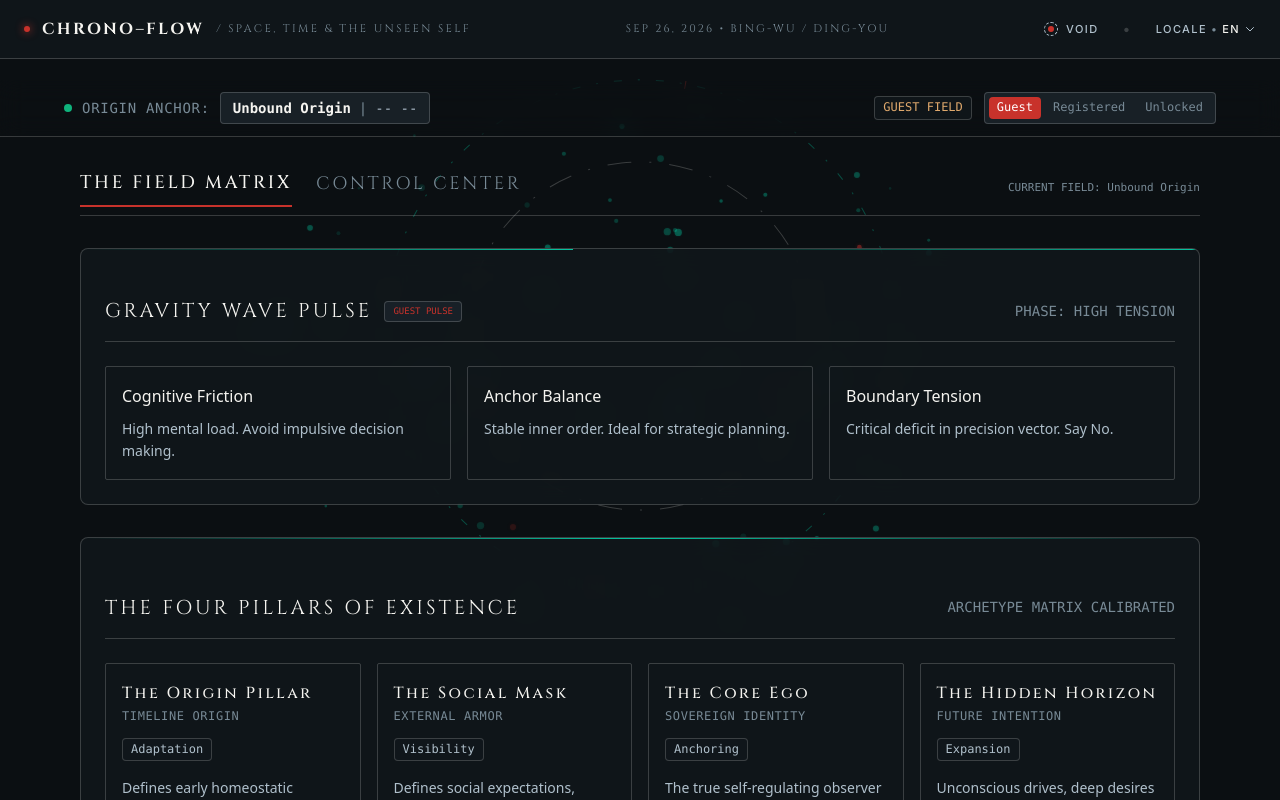
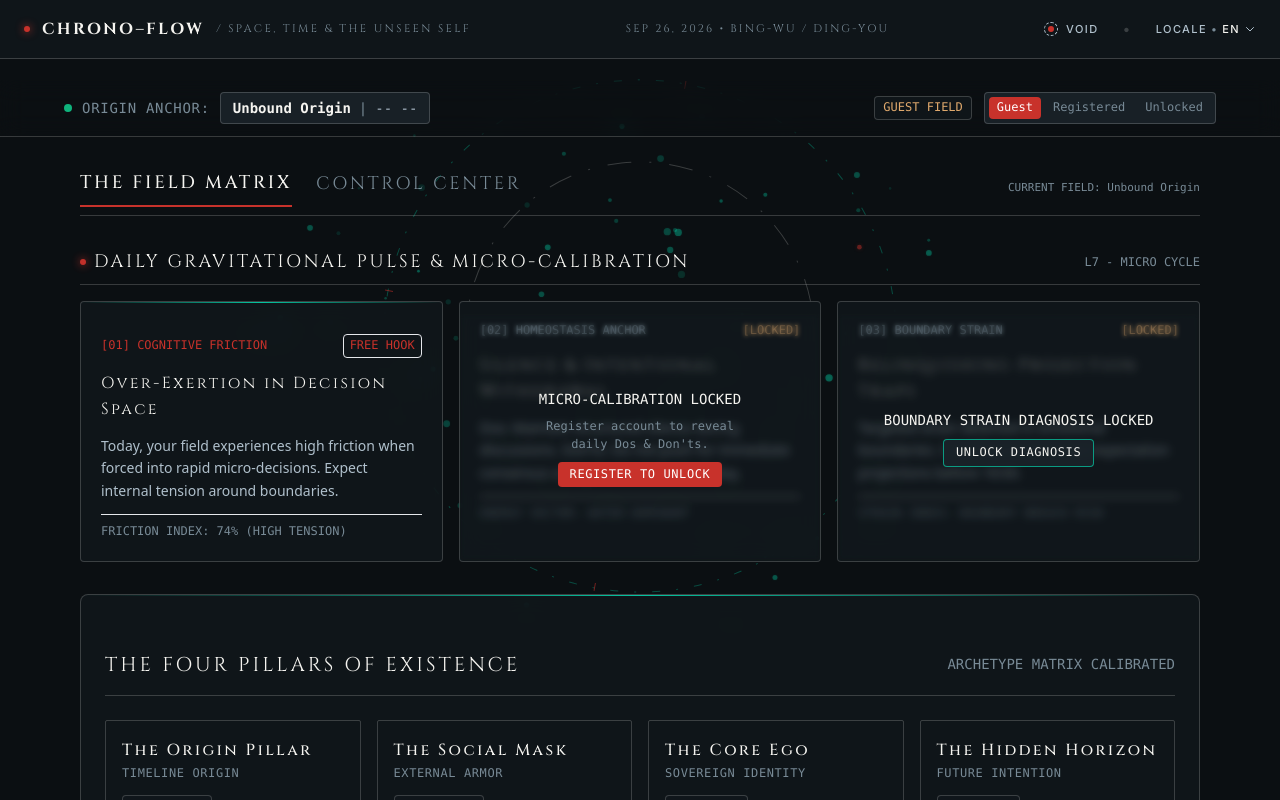
Before and after one commit to wxu198024-art/chrono-flow, a Next.js app: page /dashboard in a window 1280 px wide. Shown: the top 800 px of the page. Built offline with nearby package versions, Linux system fonts and the light colour scheme.

Commit message:
Update DailyPulse.tsx

```diff
--- a/components/field/DailyPulse.tsx
+++ b/components/field/DailyPulse.tsx
@@ -4,69 +4,155 @@ import React from 'react';
 import { useLanguage } from '@/app/layout';
 
 interface DailyPulseProps {
-  userRole?: 'guest' | 'free' | 'subscribed' | string;
+  userRole: 'guest' | 'registered' | 'subscribed';
+  onTriggerRegister?: () => void;
+  onTriggerSubscribe?: () => void;
 }
 
-export default function DailyPulse({ userRole = 'guest' }: DailyPulseProps) {
-  const { dict, lang } = useLanguage?.() || { dict: {}, lang: 'zh' };
-
+export default function DailyPulse({ userRole, onTriggerRegister, onTriggerSubscribe }: DailyPulseProps) {
+  const { lang } = useLanguage?.() || { lang: 'zh' };
   const currentLang = (lang as string) || 'zh';
   const isEn = currentLang === 'en';
   const isTW = currentLang === 'zh-TW' || currentLang === 'zh-HK' || currentLang === 'tw';
 
-  const isGuest = userRole === 'guest';
-  const isFree = userRole === 'free';
-  const isSubscribed = userRole === 'subscribed';
+  const isUnlocked = userRole === 'subscribed';
 
   return (
-    <section className="p-6 border border-[var(--border-line)] bg-[var(--bg-card)] backdrop-blur-md rounded-lg space-y-6 transition-colors duration-300 relative overflow-hidden">
-      {/* 顶部极细爻线 */}
-      <div className="absolute top-0 left-0 right-0 yao-yin"></div>
-
-      <div className="flex flex-col md:flex-row md:items-center justify-between border-b border-[var(--border-line)] pb-4 gap-2">
-        <div className="flex items-center gap-3">
-          <h2 className="font-serif-title text-lg md:text-xl text-[var(--text-primary)] uppercase tracking-wide">
-            {isEn ? 'GRAVITY WAVE PULSE' : isTW ? '今日重力波脈搏' : '今日重力波脉搏'}
+    <section className="space-y-4">
+      {/* 标题 */}
+      <div className="flex items-center justify-between border-b border-[var(--border-line)] pb-2">
+        <div className="flex items-center gap-2">
+          <span className="cinnabar-dot animate-pulse"></span>
+          <h2 className="font-serif-title text-base md:text-lg text-[var(--text-primary)] tracking-wide uppercase">
+            {isEn ? 'DAILY GRAVITATIONAL PULSE & MICRO-CALIBRATION' : isTW ? '今日重力波脈搏與微觀校準' : '今日重力波脉搏与微观校准'}
           </h2>
-          <span className="text-[9px] font-mono px-2 py-0.5 rounded border border-[var(--border-line)] bg-[var(--bg-card-hover)] text-[var(--cinnabar)]">
-            {isGuest && (isEn ? 'GUEST PULSE' : '今日重力波体验')}
-            {isFree && (isEn ? 'DAILY UNPACK (1/1)' : '每日限定解包 (1/1)')}
-            {isSubscribed && (isEn ? 'REALTIME CALIBRATION (3/3)' : '微观时段校准 (3/3)')}
-          </span>
         </div>
-        <div className="text-xs font-mono text-[var(--text-muted)]">
-          {isEn ? 'PHASE: HIGH TENSION' : '当前相态：高压强折射'}
-        </div>
+        <span className="text-[10px] font-mono text-[var(--text-muted)] uppercase">
+          L7 - MICRO CYCLE
+        </span>
       </div>
 
-      {/* 游客输入资料后可直接查看今日重力波脉搏 */}
+      {/* 3 张卡片网格 */}
       <div className="grid grid-cols-1 md:grid-cols-3 gap-4">
-        <div className="p-4 border border-[var(--border-line)] bg-[var(--bg-card-hover)]/40 rounded-sm space-y-2">
-          <h3 className="text-sm font-medium text-[var(--text-primary)]">
-            {isEn ? 'Cognitive Friction' : '认知阻力指数'}
+
+        {/* 卡片 1：认知阻力 (Cognitive Friction) - 免费体验钩子，完全开放 */}
+        <div className="p-5 rounded border border-[var(--border-line)] bg-[var(--bg-card)] backdrop-blur-md space-y-3 relative overflow-hidden group hover:border-[var(--border-line-hover)] transition-all">
+          <div className="absolute top-0 left-0 right-0 yao-yang"></div>
+          <div className="flex justify-between items-center text-[10px] font-mono text-[var(--cinnabar)]">
+            <span>[01] {isEn ? 'COGNITIVE FRICTION' : isTW ? '認知阻力臨界點' : '认知阻力临界点'}</span>
+            <span className="px-1.5 py-0.5 rounded bg-[var(--cinnabar)]/10 border border-[var(--cinnabar)]/20">
+              FREE HOOK
+            </span>
+          </div>
+
+          <h3 className="font-serif-title text-sm text-[var(--text-primary)]">
+            {isEn ? 'Over-Exertion in Decision Space' : '决策领域的过度代偿阻力'}
           </h3>
-          <p className="text-xs text-[var(--text-secondary)] font-sans leading-relaxed">
-            {isEn ? 'High mental load. Avoid impulsive decision making.' : '环境期望压强升高，建议降低决策频率，保持观察。'}
+
+          <p className="text-xs text-[var(--text-secondary)] leading-relaxed">
+            {isEn
+              ? 'Today, your field experiences high friction when forced into rapid micro-decisions. Expect internal tension around boundaries.'
+              : isTW
+              ? '今日場域在被迫做出快速微觀決策时呈现高阻力，易在人際界限与掌控欲上产生内部绷紧感。'
+              : '今日场域在被迫做出快速微观决策时呈现高阻力，易在人际界限与掌控欲上产生内部绷紧感。'}
           </p>
+
+          <div className="pt-2 border-t border-[var(--border-line)]/50 text-[10px] font-mono text-[var(--text-muted)]">
+            {isEn ? 'FRICTION INDEX: 74% (HIGH TENSION)' : '阻力指数：74% (高张力期)'}
+          </div>
         </div>
 
-        <div className="p-4 border border-[var(--border-line)] bg-[var(--bg-card-hover)]/40 rounded-sm space-y-2">
-          <h3 className="text-sm font-medium text-[var(--text-primary)]">
-            {isEn ? 'Anchor Balance' : '锚定内稳态'}
-          </h3>
-          <p className="text-xs text-[var(--text-secondary)] font-sans leading-relaxed">
-            {isEn ? 'Stable inner order. Ideal for strategic planning.' : '内部心理防线稳固，适合深层自省与长远布局。'}
-          </p>
+        {/* 卡片 2：锚定内稳态 (Anchoring Homeostasis) - 游客半遮罩 */}
+        <div className="p-5 rounded border border-[var(--border-line)] bg-[var(--bg-card)] backdrop-blur-md space-y-3 relative overflow-hidden">
+          <div className="flex justify-between items-center text-[10px] font-mono text-[var(--text-muted)]">
+            <span>[02] {isEn ? 'HOMEOSTASIS ANCHOR' : isTW ? '錨定內穩態与法則' : '锚定内稳态与法则'}</span>
+            {!isUnlocked && (
+              <span className="text-[10px] font-mono text-amber-400">[LOCKED]</span>
+            )}
+          </div>
+
+          {/* 内容区 */}
+          <div className={`space-y-3 transition-all ${!isUnlocked ? 'filter blur-sm select-none opacity-40' : ''}`}>
+            <h3 className="font-serif-title text-sm text-[var(--text-primary)]">
+              {isEn ? 'Silence & Intentional Withdrawal' : '蓄力沉淀 / 戒除急躁盲动'}
+            </h3>
+            <p className="text-xs text-[var(--text-secondary)] leading-relaxed">
+              {isEn
+                ? 'Dos: Maintain structured silence during discussions. Don\'ts: Do not push for immediate consensus or legal commitments today.'
+                : isTW
+                ? '宜：在重大讨论中保持结构性沉默；忌：推行即时共识或签署未核实的长期协议。'
+                : '宜：在重大讨论中保持结构性沉默；忌：推行即时共识或签署未核实的长期协议。'}
+            </p>
+            <div className="pt-2 border-t border-[var(--border-line)]/50 text-[10px] font-mono text-[var(--text-muted)]">
+              {isEn ? 'ENERGY VECTOR: WATER DOMINANT' : '能量向量：水局主导 / 守夜沉淀'}
+            </div>
+          </div>
+
+          {/* 未解锁覆盖层 */}
+          {!isUnlocked && (
+            <div className="absolute inset-0 bg-[var(--bg-card)]/80 backdrop-blur-[2px] flex flex-col items-center justify-center p-4 text-center space-y-2 z-10">
+              <p className="text-xs font-mono text-[var(--text-primary)]">
+                {isEn ? 'MICRO-CALIBRATION LOCKED' : isTW ? '微觀校准與日法則已隱藏' : '微观校准与日法则已隐藏'}
+              </p>
+              <p className="text-[10px] font-mono text-[var(--text-muted)] max-w-[200px]">
+                {userRole === 'guest'
+                  ? (isEn ? 'Register account to reveal daily Dos & Don\'ts.' : '注册账号锁定坐标后查看今日微观校准。')
+                  : (isEn ? 'Unlock full orbit to view.' : '付费解锁全景轨道后开放。')}
+              </p>
+              <button
+                onClick={userRole === 'guest' ? onTriggerRegister : onTriggerSubscribe}
+                className="px-3 py-1 bg-[var(--cinnabar)] text-white text-[10px] font-mono rounded hover:opacity-90 transition-all uppercase tracking-wider"
+              >
+                {userRole === 'guest'
+                  ? (isEn ? 'Register to Unlock' : '注册并解锁')
+                  : (isEn ? 'Subscribe to Unlock' : '解锁全景轨道')}
+              </button>
+            </div>
+          )}
         </div>
 
-        <div className="p-4 border border-[var(--border-line)] bg-[var(--bg-card-hover)]/40 rounded-sm space-y-2">
-          <h3 className="text-sm font-medium text-[var(--text-primary)]">
-            {isEn ? 'Boundary Tension' : '界限张力'}
-          </h3>
-          <p className="text-xs text-[var(--text-secondary)] font-sans leading-relaxed">
-            {isEn ? 'Critical deficit in precision vector. Say No.' : '裁决因子偏弱，需警惕他人情感绑架，建立明确边界。'}
-          </p>
+        {/* 卡片 3：界限张力 (Boundary Strain) - 游客半遮罩 */}
+        <div className="p-5 rounded border border-[var(--border-line)] bg-[var(--bg-card)] backdrop-blur-md space-y-3 relative overflow-hidden">
+          <div className="flex justify-between items-center text-[10px] font-mono text-[var(--text-muted)]">
+            <span>[03] {isEn ? 'BOUNDARY STRAIN' : isTW ? '界限張力與割捨' : '界限张力与割舍'}</span>
+            {!isUnlocked && (
+              <span className="text-[10px] font-mono text-amber-400">[LOCKED]</span>
+            )}
+          </div>
+
+          {/* 内容区 */}
+          <div className={`space-y-3 transition-all ${!isUnlocked ? 'filter blur-sm select-none opacity-40' : ''}`}>
+            <h3 className="font-serif-title text-sm text-[var(--text-primary)]">
+              {isEn ? 'Relinquishing Projection Traps' : '切割人际投射陷阱与期望包裹'}
+            </h3>
+            <p className="text-xs text-[var(--text-secondary)] leading-relaxed">
+              {isEn
+                ? 'Targeted strain detected in emotional boundaries. Cut off unreciprocated expectation projections before 18:00.'
+                : isTW
+                ? '感情与合作界限呈现拉扯，需在今日 18:00 前切断单向情绪投入与不切实际的期望包裹。'
+                : '感情与合作界限呈现拉扯，需在今日 18:00 前切断单向情绪投入与不切实际的期望包裹。'}
+            </p>
+            <div className="pt-2 border-t border-[var(--border-line)]/50 text-[10px] font-mono text-[var(--text-muted)]">
+              {isEn ? 'STRAIN INDEX: BOUNDARY BREACH RISK' : '张力预警：界限侵蚀风险'}
+            </div>
+          </div>
+
+          {/* 未解锁覆盖层 */}
+          {!isUnlocked && (
+            <div className="absolute inset-0 bg-[var(--bg-card)]/80 backdrop-blur-[2px] flex flex-col items-center justify-center p-4 text-center space-y-2 z-10">
+              <p className="text-xs font-mono text-[var(--text-primary)]">
+                {isEn ? 'BOUNDARY STRAIN DIAGNOSIS LOCKED' : isTW ? '界限張力診斷未解鎖' : '界限张力诊断未解锁'}
+              </p>
+              <button
+                onClick={userRole === 'guest' ? onTriggerRegister : onTriggerSubscribe}
+                className="px-3 py-1 border border-[var(--border-line-hover)] bg-[var(--bg-card-hover)] hover:border-[var(--cinnabar)] text-[var(--text-primary)] text-[10px] font-mono rounded transition-all uppercase tracking-wider"
+              >
+                {isEn ? 'Unlock Diagnosis' : '立即解锁诊断'}
+              </button>
+            </div>
+          )}
         </div>
+
       </div>
     </section>
   );
```
